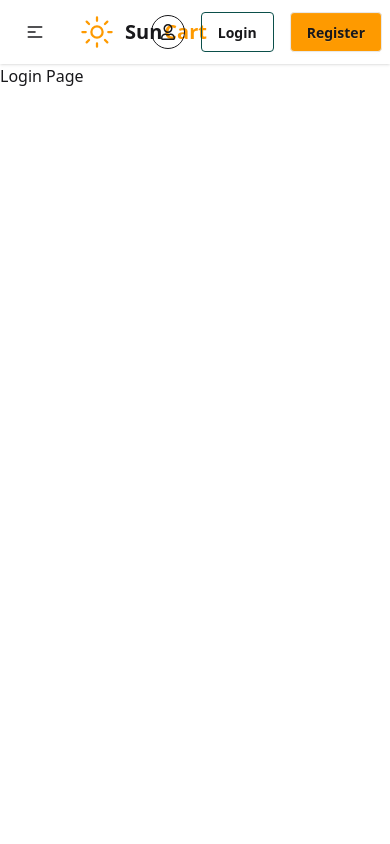
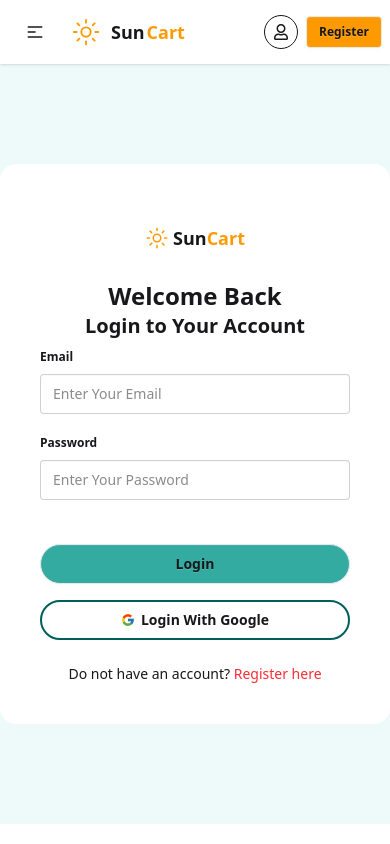
Before and after one commit to Arnob-450/SunCart-Summer-Essentials-Store, a Next.js app: page /login in a window 390 px wide. Built offline with nearby package versions, Linux system fonts and the light colour scheme.

Commit message:
login and registe form is fully desigend and and made the full website responsive

```diff
--- a/package.json
+++ b/package.json
@@ -12,6 +12,7 @@
     "next": "16.3.5",
     "react": "19.2.8",
     "react-dom": "19.2.8",
+    "react-hook-form": "^7.88.0",
     "react-icons": "^5.7.0"
   },
   "devDependencies": {
--- a/src/app/(auth)/login/page.jsx
+++ b/src/app/(auth)/login/page.jsx
@@ -1,10 +1,78 @@
+'use client'
+
 import React from 'react';
+import { IoSunnyOutline } from 'react-icons/io5';
+import { FcGoogle } from "react-icons/fc";
+import Link from 'next/link';
+import { useForm } from 'react-hook-form';
+const LoginPage = () => {
 
-const LoginPage = () => {
+    const {
+        register,
+        handleSubmit,
+        formState: { errors },
+
+    } = useForm();
+    const handelLogin = (data) => {
+        console.log(data)
+    }
     return (
-        <div>
-            <h2>Login Page</h2>
+        <div className='container mx-auto min-h-[90vh] flex justify-center items-center bg-teal-500/7'>
+            <div className='flex flex-col justify-center items-center  rounded-2xl p-10 max-w-md mx-auto bg-white w-100'>
+                <div className='mb-7 mt-5'>
+                    <h2 className=" flex justify-center items-center text-lg sm:text-4xl font-bold px-2">
+                        <span className='text-amber-500 text-2xl sm:text-6xl mr-1'><IoSunnyOutline /></span>Sun<span className='text-amber-500 -ml'>Cart</span>
+                    </h2>
+                </div>
+                <div className='text-center'>
+                    <h2 className='text-2xl font-bold'>Welcome Back</h2>
+                    <h2 className='text-xl font-semibold'>Login to Your Account</h2>
+                </div>
+                <div className='w-full flex flex-col justify-center items-center'>
+                    <form className='w-full flex flex-col gap-2' onSubmit={handleSubmit(handelLogin)} >
+                        <fieldset className="fieldset w-full">
+                            <legend className="fieldset-legend"> Email</legend>
+                            <input
+                                type="email"
+                                className="input w-full"
+                                placeholder="Enter Your Email"
+                                {...register("email",{ required:"Email is required"  })}
+                            />
+                             {
+                                errors.email && <p className='text-red-500'>{errors.email.message}</p>
+                             }
+
+
+                        </fieldset>
+                        <fieldset className="fieldset w-full">
+                            <legend className="fieldset-legend">Password</legend>
+                            <input
+                                type="password"
+                                className="input w-full "
+                                placeholder="Enter Your Password"
+                                {...register("password",{ required: 'password is required' })} />
+                             {
+                                errors.password && <p className='text-red-500'>{errors.password.message}</p>
+                             }
+
+                        </fieldset>
+                        <div className='mt-8 w-full'>
+                            <button className='btn bg-teal-600/80 w-full rounded-4xl'>Login</button>
+                        </div>
+
+                    </form>
+
+                </div>
+
+                <div className='mt-4 w-full '>
+                    <button className='btn btn-ghost border-2 border-teal-800 w-full rounded-4xl'><FcGoogle />Login With Google</button>
+                </div>
+
+                <p className='mt-6 text-sm'>Do not have an account? <Link href="/register" className="text-red-500 hover:underline">Register here</Link></p>
+
+            </div>
         </div>
+
     );
 };
 
--- a/src/app/(auth)/register/page.jsx
+++ b/src/app/(auth)/register/page.jsx
@@ -1,10 +1,106 @@
+'use client'
+
 import React from 'react';
+import { IoSunnyOutline } from 'react-icons/io5';
+import { FcGoogle } from "react-icons/fc";
+import Link from 'next/link';
+import { useForm } from 'react-hook-form';
+const RegisterPage = () => {
 
-const RegisterPage = () => {
+        const {
+            register,
+            handleSubmit,
+            formState: { errors },
+
+        } = useForm();
+        const handelRegister = (data) => {
+            console.log(data)
+        }
     return (
-        <div>
-            register page
+        <div className='container mx-auto min-h-[90vh] flex justify-center items-center bg-teal-500/7'>
+            <div className='flex flex-col justify-center items-center  rounded-2xl p-10 max-w-md mx-auto bg-white w-100'>
+                <div className='mb-7 mt-5'>
+                    <h2 className=" flex justify-center items-center text-lg sm:text-4xl font-bold px-2">
+                        <span className='text-amber-500 text-2xl sm:text-6xl mr-1'><IoSunnyOutline /></span>Sun<span className='text-amber-500 -ml'>Cart</span>
+                    </h2>
+                </div>
+                <div className='text-center'>
+                    <h2 className='text-2xl font-bold'>Welcome Back</h2>
+                    <h2 className='text-xl font-semibold'>Login to Your Account</h2>
+                </div>
+                <div className='w-full flex flex-col justify-center items-center'>
+                    <form className='w-full flex flex-col gap-2' onSubmit={handleSubmit(handelRegister)} >
+                        <fieldset className="fieldset w-full">
+                            <legend className="fieldset-legend"> Name</legend>
+                            <input
+                                type="text"
+                                className="input w-full"
+                                placeholder="Enter Your Name"
+                                {...register("Name", { required: "Name is required" })}
+                            />
+                            {
+                                errors.name && <p className='text-red-500'>{errors.name.message}</p>
+                            }
+
+
+                        </fieldset>
+                        <fieldset className="fieldset w-full">
+                            <legend className="fieldset-legend"> PhotoURL</legend>
+                            <input
+                                type="text"
+                                className="input w-full"
+                                placeholder="Enter Your PhotoUrl"
+                                {...register("photoUrl", { required: "PhotoURL is required" })}
+                            />
+                            {
+                                errors.photoUrl && <p className='text-red-500'>{errors.photoUrl.message}</p>
+                            }
+
+
+                        </fieldset>
+                        <fieldset className="fieldset w-full">
+                            <legend className="fieldset-legend"> Email</legend>
+                            <input
+                                type="email"
+                                className="input w-full"
+                                placeholder="Enter Your Email"
+                                {...register("email", { required: "Email is required" })}
+                            />
+                            {
+                                errors.email && <p className='text-red-500'>{errors.email.message}</p>
+                            }
+
+
+                        </fieldset>
+                        <fieldset className="fieldset w-full">
+                            <legend className="fieldset-legend">Password</legend>
+                            <input
+                                type="password"
+                                className="input w-full "
+                                placeholder="Enter Your Password"
+                                {...register("password", { required: 'password is required' })} />
+                            {
+                                errors.password && <p className='text-red-500'>{errors.password.message}</p>
+                            }
+
+                        </fieldset>
+                        <div className='mt-8 w-full'>
+                            <button className='btn bg-teal-600/80 w-full rounded-4xl'>Login</button>
+                        </div>
+
+                    </form>
+
+                </div>
+
+                <div className='mt-4 w-full '>
+                    <button className='btn btn-ghost border-2 border-teal-800 w-full rounded-4xl'><FcGoogle />Login With Google</button>
+                </div>
+
+                <p className='mt-6 text-sm'>Already have an account? <Link href="/login" className="text-red-500 hover:underline">Login here</Link></p>
+
+            </div>
         </div>
+
     );
 };
 
--- a/src/app/(main)/page.jsx
+++ b/src/app/(main)/page.jsx
@@ -16,7 +16,7 @@
   return (
     <div className='container mx-auto px-4'>
       <Banner></Banner>
-      <div className='flex justify-between items-center my-3 px-2 border-l-4 border-orange-500 '>
+      <div className='flex flex-col sm:flex-row justify-between sm:items-center my-5 px-5 border-l-4 border-amber-500 gap-3'>
         <div className='text-teal-900'>
           <h2 className='text-3xl font-bold'>Popular Product</h2>
           <p className='font-semibold'>Handpicked favorites for your perfect summer.</p>
@@ -25,7 +25,7 @@
           <Link href={'/product'} className=' btn btn-ghost text-teal-900' >View All<FaArrowRightLong /></Link>
         </div>
       </div>
-      <div className=' grid grid-cols-3 justify-center gap-15 items-stretch mb-6'>
+      <div className='grid grid-cols-1 sm:grid-cols-2 lg:grid-cols-3 justify-center gap-6 lg:gap-15 items-stretch mb-6'>
         {
           popularProduct.map((product) => {
             return (
@@ -34,7 +34,7 @@
           })
         }
       </div >
-      <div className='flex justify-between mb-5 '>
+      <div className='grid grid-cols-1 lg:grid-cols-2 gap-6 mb-5 '>
         <div>
           <SummerCareTips></SummerCareTips>
         </div>
--- a/src/components/homePage/ProductCard.jsx
+++ b/src/components/homePage/ProductCard.jsx
@@ -6,7 +6,7 @@
 const ProductCard = ({product}) => {
     return (
         <div>
-              <div key={product.id} className="card bg-base-100 w-full shadow-sm rounded-2xl  flex flex-col h-full">
+              <div className="card bg-base-100 w-full shadow-sm rounded-2xl  flex flex-col h-full">
                 <figure className='relative w-full h-64'>
                   <Image
                     src={product.image}
--- a/src/components/shared/Footer.jsx
+++ b/src/components/shared/Footer.jsx
@@ -6,10 +6,10 @@
         <div className=' container mx-auto'>
             <footer className="footer sm:footer-horizontal bg-cyan-950 p-10 text-white">
                 <aside className='flex flex-col'>
-                    <h2 className=" flex justify-center items-center text-4xl font-bold text-white">
-                        <span className='text-amber-500 text-6xl mr-1'><IoSunnyOutline /></span>Sun<span className='text-amber-500 '>Cart</span>
+                    <h2 className=" flex justify-center sm:justify-start items-center text-2xl sm:text-4xl  font-bold text-white">
+                        <span className='text-amber-500 text-4xl sm:text-6xl mr-1'><IoSunnyOutline /></span>Sun<span className='text-amber-500 '>Cart</span>
                     </h2>
-                    <p>
+                    <p className='text-sm sm:text-base mt-1'>
                         Summer Essentials, All in One Place.
                     </p>
                 </aside>
@@ -20,7 +20,7 @@
                 </nav>
                 <nav>
                     <h6 className="footer-title">Follow Us</h6>
-                    <div className="flex gap-3">
+                    <div className="flex gap-3 justify-center sm:justify-start">
                         <a className="link link-hover"><IoLogoFacebook size={20} /></a>
                         <a className="link link-hover"><IoLogoInstagram size={20} /></a>
                         <a className="link link-hover"><IoLogoTwitter size={20} /></a>
--- a/src/components/shared/Navbar.jsx
+++ b/src/components/shared/Navbar.jsx
@@ -3,12 +3,14 @@
 import { IoSunnyOutline } from 'react-icons/io5';
 import NavLink from './NavLink';
 import { FaRegUser } from 'react-icons/fa';
+
 const navLink = <>
     <ul className='flex justify-between items-center gap-6'>
         <li><NavLink href="/">Home</NavLink></li>
         <li><NavLink href="/products">Products</NavLink></li>
     </ul>
 </>
+
 const Navbar = () => {
     return (
         <div className='container mx-auto'>
@@ -22,11 +24,11 @@
                             tabIndex={-1}
                             className="menu menu-sm dropdown-content bg-base-100 rounded-box z-1 mt-3 w-52 p-2 shadow text-l font-semibold">
                             <li><NavLink href="/">Home</NavLink></li>
-                            <li><NavLink href="/about-us">Products</NavLink></li>
+                            <li><NavLink href="/products">Products</NavLink></li>
                         </ul>
                     </div>
-                    <h2 className="btn btn-ghost text-xl font-bold">
-                        <span className='text-amber-500 text-4xl mr-1'><IoSunnyOutline /></span>Sun<span className='text-amber-500 -ml-1'>Cart</span>
+                    <h2 className="btn btn-ghost text-lg sm:text-xl font-bold px-2">
+                        <span className='text-amber-500 text-3xl sm:text-4xl mr-1'><IoSunnyOutline /></span>Sun<span className='text-amber-500 -ml-1'>Cart</span>
                     </h2>
                 </div>
                 <div className="navbar-center hidden lg:flex">
@@ -34,17 +36,18 @@
                         {navLink}
                     </ul>
                 </div>
-                <div className="navbar-end  flex  items-center gap-4">
-                   <Link href={'./profile'} ><div className='p-2 border rounded-full '>
-                        <FaRegUser />
-                    </div></Link>
-                    <Link href={'./login'} className="btn btn-ghost  border-teal-900 ">Login</Link>
-                    <Link href={'./login'} className="btn bg-amber-500 hover:bg-amber-600">Register</Link>
-
+                <div className="navbar-end flex items-center gap-2 sm:gap-4">
+                    <Link href={'./profile'}>
+                        <div className='p-2 border rounded-full'>
+                            <FaRegUser />
+                        </div>
+                    </Link>
+                    <Link href={'./login'} className="btn btn-ghost btn-sm sm:btn-md border-teal-900 hidden sm:inline-flex">Login</Link>
+                    <Link href={'./register'} className="btn btn-sm sm:btn-md bg-amber-500 hover:bg-amber-600">Register</Link>
                 </div>
             </div>
         </div>
     );
 };
 
-export default Navbar;
+export default Navbar
```
Also changed, not shown: src/app/(main)/productDetails/[id]/page.jsx (+7 -7 lines), src/components/homePage/SummerTips.jsx (+4 -4 lines), src/components/homePage/TopBrands.jsx (+5 -5 lines), 1 other file (tests, documents, lock files or other folders).
